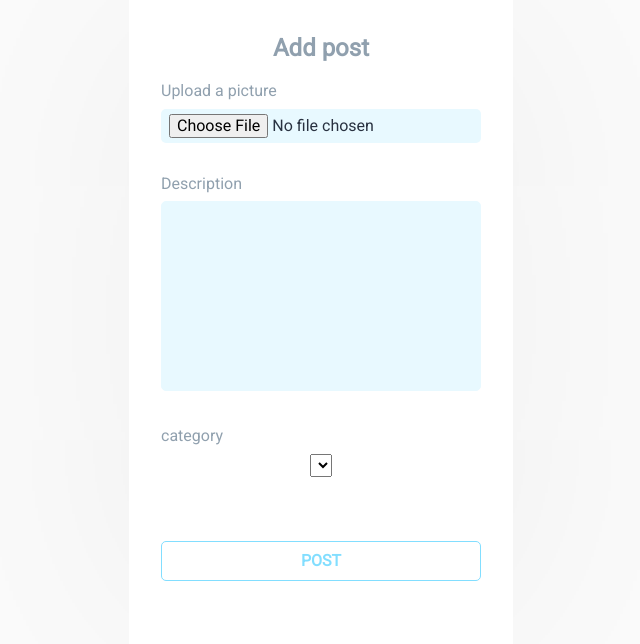
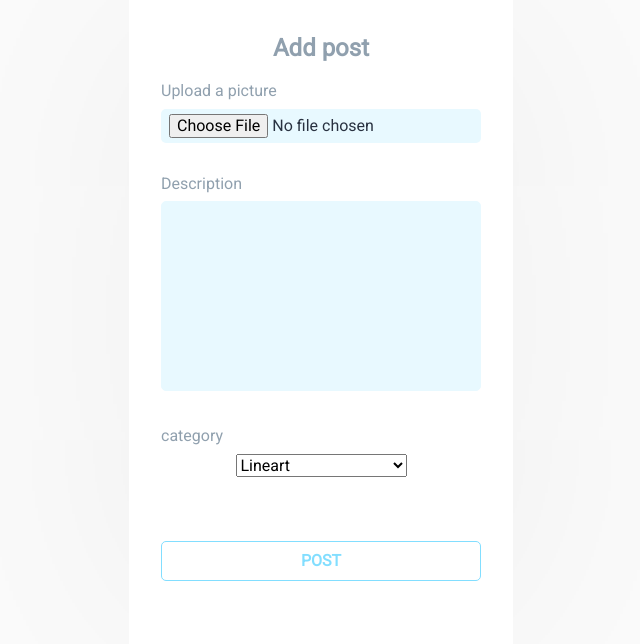
Before and after one commit to AnneliesB/php-project, a PHP site: page /post.php in a window 1280 px wide. Shown: the part 69-713 px from the top of the page, without its empty margins (319-959 px from the left). Run offline with PHP 8.4, Linux system fonts and the light colour scheme; the visitor is signed in with stand-in values (Sample User, id 1); lists and menus that the app fills with data are empty.

Commit message:
added categories

```diff
--- a/post.php
+++ b/post.php
@@ -303,14 +303,14 @@ if (!empty($_POST)) {
         <div class="formField">
         <label for="category">category</label>
         <select name="category" id="category">
-            <option value="1"></option>
-            <option value="2"></option>
-            <option value="3"></option>
-            <option value="4"></option>
-            <option value="5"></option>
-            <option value="6"></option>
-            <option value="7"></option>
-            <option value="8"></option>
+            <option value="1">Lineart</option>
+            <option value="2">Emblems</option>
+            <option value="3">Logotypes</option>
+            <option value="4">Monogram Logo's</option>
+            <option value="5">Brand Marks</option>
+            <option value="6">Abstract Logo Marks</option>
+            <option value="7">Mascots</option>
+            <option value="8">Combination marks</option>
         </select>
         </div>
 
```
